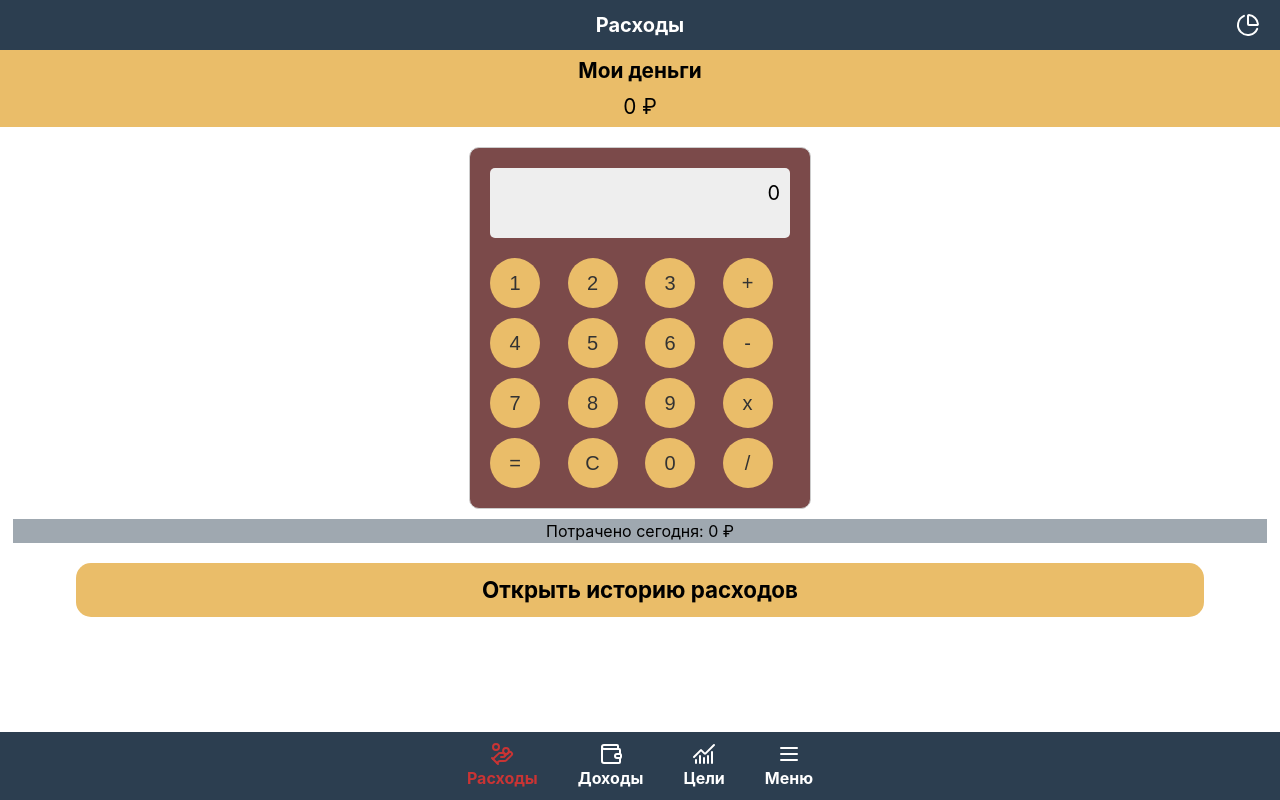
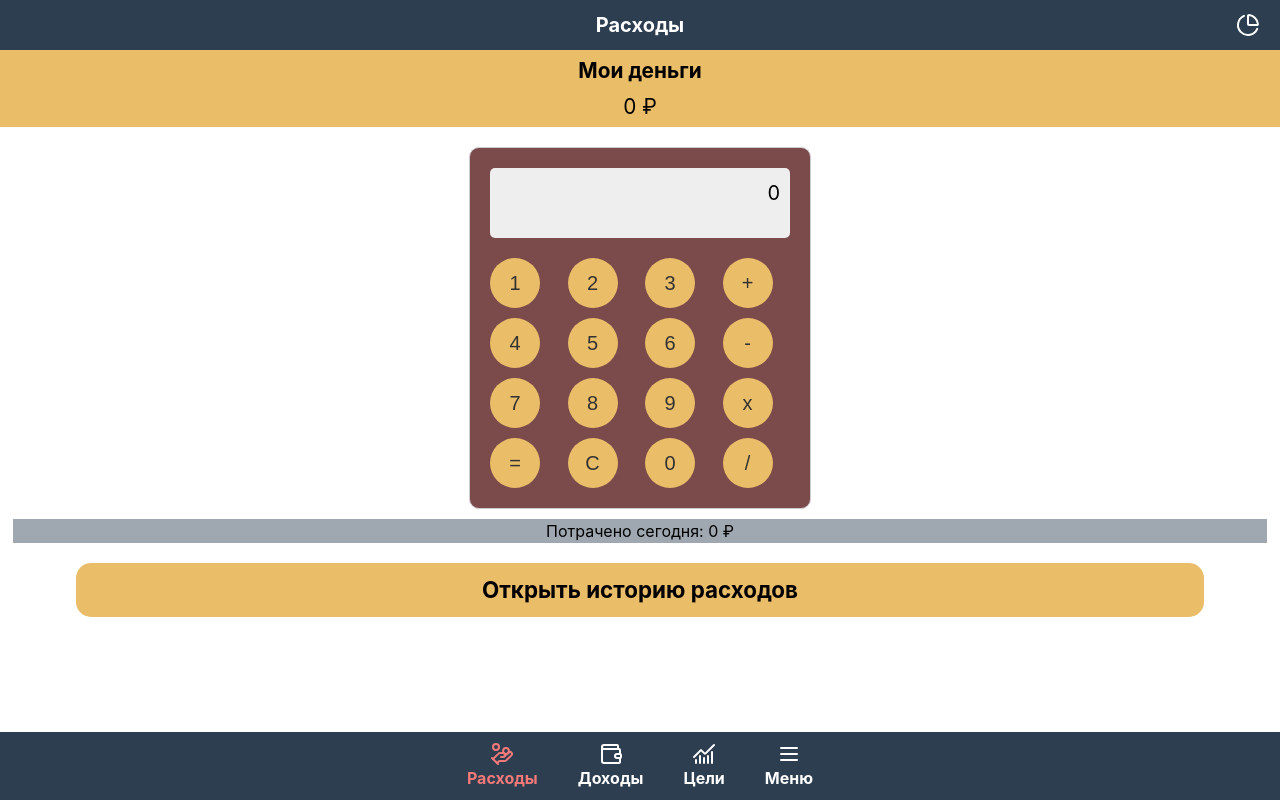
Before and after one commit to UstinskiyDmitriy/budget, a React (Vite) app: page /expenses in a window 1280 px wide. Built offline with nearby package versions, Linux system fonts and the light colour scheme.

Commit message:
style changes
changed colors of links

```diff
--- a/src/components/nav-bar/NavBar.module.css
+++ b/src/components/nav-bar/NavBar.module.css
@@ -36,17 +36,17 @@
 }
 
 .activeExpenses {
-  color: rgb(201, 52, 52);
+  color: rgb(243, 121, 121);
 }
 
 .activeIncome {
-  color: rgb(43, 206, 43);
+  color: rgb(120, 250, 120);
 }
 
 .activeGoals {
-  color: blue;
+  color: rgb(141, 141, 255);
 }
 
 .activeMenu {
-  color: orange;
+  color: rgb(248, 196, 99);
 }
```
